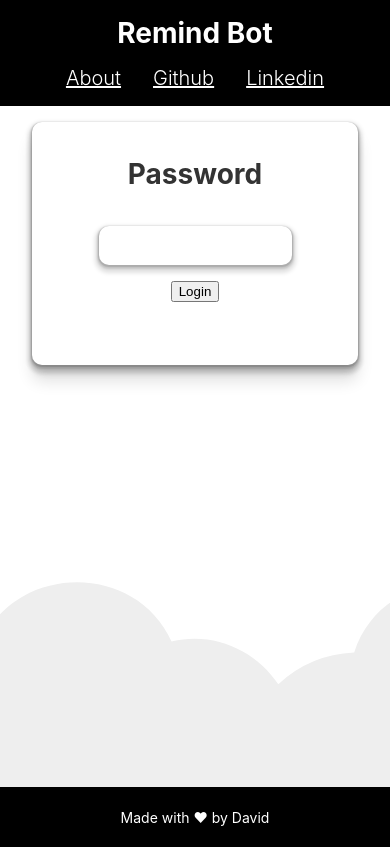
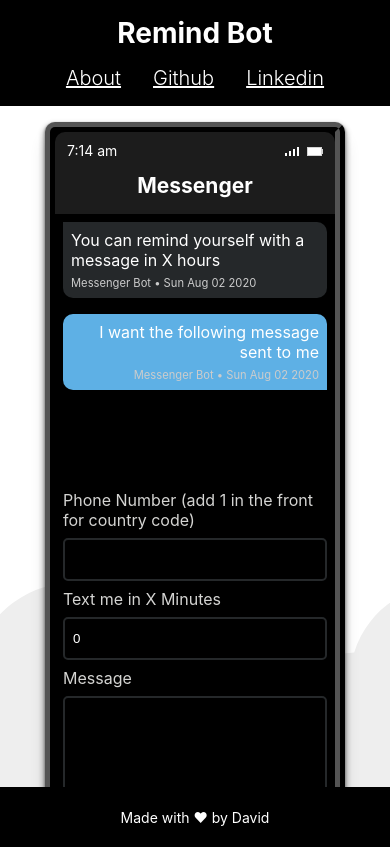
Before and after one commit to dkkimdk/messenger-bot-angular, an Angular app: page / in a window 390 px wide. Built offline with nearby package versions, Linux system fonts and the light colour scheme.

Commit message:
styling like an iphone

```diff
--- a/src/app/features/home/components/messenger/messenger.component.css
+++ b/src/app/features/home/components/messenger/messenger.component.css
@@ -1,5 +1,6 @@
 .module {
-    width: 500px;
+    width: 450px;
+    height: 750px;
     margin: 0px auto;
     border-radius: 10px;
     box-shadow: 0px 1px 1px 1px rgba(0,0,0,0.12),
@@ -7,7 +8,13 @@
     0 4px 4px 4px rgba(0,0,0,0.12),
     0 8px 8px rgba(0,0,0,0.12),
     0 16px 16px rgba(0,0,0,0.12);
-}
+    border: 10px black ridge;
+    display:flex;
+    flex-direction:column;
+    background-color:black;
+    box-sizing:border-box;
+    overflow:scroll;
+  }
 
 @media screen and (max-width: 600px) {
   .module{
@@ -16,20 +23,115 @@
 }
 
 .top-bar {
-    display: flex;
-    padding-left: 8px;
-    background: #2A9D8F;
-    color: white;
+    display: grid;
     border-top-left-radius: 10px;
     border-top-right-radius: 10px;
+    padding: 10px 4px;
+    padding-bottom: 14px;
+/*     background: #2A9D8F;
+ */
+    background: #1C1C1C;
+    color: white;
+    /* border-top-left-radius: 10px;
+    border-top-right-radius: 10px; */
+    grid-template-columns: 4, 1fr;
+    grid-template-areas:
+    "date .. .. reception"
+}
+.row-1-time {
+  grid-area: date;
+  margin-left:8px;
 }
 
+.row-1-reception {
+  margin-right: 8px;
+  grid-area: reception;
+  margin-left: 60px;
+  padding-left: 20px;
+  padding-top:5px;
+  position:relative;
+  display:flex;
+  justify-content: flex-end;
+}
+
+.row-1-reception-1,
+.row-1-reception-2,
+.row-1-reception-3,
+.row-1-reception-4 {
+  background-color: white;
+  height: 3px;
+  width: 2px;
+}
+
+.row-1-reception-2,
+.row-1-reception-3,
+.row-1-reception-4 {
+  margin-left: 2px;
+}
+
+.row-1-reception-1{
+  margin-top: 6px;
+}
+
+
+.row-1-reception-2{
+  height: 5px;
+  left: 21px;
+  margin-top:3.5px;
+}
+.row-1-reception-3{
+  height: 7px;
+  left: 24px;
+  margin-top:1.5px;
+
+
+}
+
+.row-1-reception-4{
+  height: 9px;
+  left: 27px;
+
+}
+.battery{
+  margin-left:8px;
+  top:0px;
+  display:flex;
+  justify-content: center;
+}
+
+
+.battery-body {
+  width:13px;
+  height:7px;
+  background-color: white;
+  border: 1px groove lightgray;
+}
+.title{
+color:white;
+margin-top:0px;
+margin-bottom: 0px;
+padding-bottom: 16px;
+text-align: center;
+background: #1C1C1C;
+}
+
+.battery-head {
+  width: 1px;
+  height: 5px;
+  background-color: lightgray;
+  margin-top: 2px;
+}
 .conversation {
     list-style: none;
-    background: #E9C46A;
+/*     background: #E9C46A;
+ */
+    background:black;
     margin: 0;
     padding: 0;
-
+    overflow:scroll;
+    min-height:260px;
+    border-top-left-radius: 5px;
+    border-top-right-radius: 5px;
   }
 
 
@@ -47,7 +149,7 @@
   .self .message {
       order: 1;
       border-bottom-right-radius: 0;
-      background: #93ADEF;
+      background: #5EB0E5;
   }
 
   .other .message {
@@ -55,7 +157,8 @@
   }
 
   .message {
-    background: #EFFBF9;
+    color:white;
+    background: #25282A;
     padding: 8px;
     border-radius: 10px;
     box-shadow: 0px 1px 1px 1px rgba(0,0,0,0.12),
@@ -79,11 +182,17 @@
       }
 
 .input-bar {
-    background: #E9C46A;
-    padding: 16px 8px 16px 8px;
+/*     background: #E9C46A;
+ */
+    background:black;
+    padding: 8px 8px;
     font-size: 1rem;
-    border-bottom-left-radius: 10px;
-    border-bottom-right-radius: 10px;
+    border-bottom-left-radius: 5px;
+    border-bottom-right-radius: 5px;
+    height:100%;
+    position:relative;
+    color:#D4D4D2;
+
 
   }
   @media screen and (max-width: 600px) {
@@ -100,7 +209,9 @@
     margin: 8px 0;
     word-break: break-word;
     padding: 12px 20px;
-    border: none;
+    border: 2.5px solid #25282A;
+    background: black;
+    color:white;
     resize: none;
     overflow-y: scroll;
     box-shadow: 0px 1px 1px 1px rgba(0,0,0,0.12)
@@ -112,17 +223,28 @@
 
 input[type=text] {
   border-radius: 5px;
-  border: none;
+  border: 2.5px solid #25282A;
+  background: black;
+  color:white;
 }
 
 .sendButton {
   border-radius: 5px;
   border:none;
-  box-shadow: 0px 1px 1px 1px rgba(0,0,0,0.12)
+  box-shadow: 0px 1px 1px 1px rgba(0,0,0,0.12);
+  background:#5EB0E5;
+  color:white;
 }
 
 .flex-right {
   display:flex;
   justify-content: flex-end;
   min-height: 30px;
+  margin-top:8px;
 }
+
+.input-form {
+  display:flex;
+  flex-direction: column;
+  align-self: flex-end;
+}
--- a/src/app/features/home/components/messenger/messenger.component.html
+++ b/src/app/features/home/components/messenger/messenger.component.html
@@ -1,7 +1,22 @@
 <section class="module">
         <header class="top-bar">
-            <h1>Messenger</h1>
+<!--             <h1>Messenger</h1>
+ -->
+            <div class="row-1-time">{{this.currentTime}}</div>
+            <div class="row-1-reception">
+                <div class="row-1-reception-1"></div>
+                <div class="row-1-reception-2"></div>
+                <div class="row-1-reception-3"></div>
+                <div class="row-1-reception-4"></div>
+                <div class="battery">
+                    <div class="battery-body"></div>
+                    <div class="battery-head"></div>
+
+                </div>
+            </div>
+
         </header>
+        <h1 class="title"> Messenger</h1>
         <ol class="conversation">
             <li *ngFor="let message of botMessages" [ngClass]="message.userInitiated ? 'self' : 'other'">
                 <div class="message" >
@@ -12,7 +27,7 @@
             </li>
         </ol>
         <div class= "input-bar">
-            <form>
+            <form class='input-form'>
                 <label>Phone Number (add 1 in the front for country code)</label>
                 <input type="text" class="phoneNumber" [(ngModel)]="currentMessage.phoneNumber" name= "phoneNumber"/>
                 <label>Text me in X Minutes</label>
--- a/src/app/features/home/components/messenger/messenger.component.ts
+++ b/src/app/features/home/components/messenger/messenger.component.ts
@@ -13,12 +13,34 @@
   constructor(private awSDKService: AwsSDKServiceService) { }
   botMessages: Message[] = [];
   currentMessage: Message = new Message('', new Date(), true, '0');
+  currentTime: string;
 
   ngOnInit(): void {
+    this.currentTime = this.dateToHourMin(new Date());
     const instructionalMessage = 'You can remind yourself with a message in X hours';
     this.botMessages.push(new Message(instructionalMessage, new Date(), false));
     const welcomeMessage = 'I want the following message sent to me';
     this.botMessages.push(new Message(welcomeMessage, new Date(), true));
+
+  }
+
+  dateToHourMin(date:Date): string {
+    let hour;
+    let mins;
+    let amPm;
+
+    if (date.getHours() === 0){
+      hour = 12;
+      amPm = 'am';
+    } else if (date.getHours() < 12) {
+      hour = date.getHours();
+      amPm = 'am';
+    } else {
+      hour = date.getHours();
+      amPm = 'pm';
+    }
+    mins = date.getMinutes();
+    return '' + hour + ':' +  mins +' ' + amPm;
 
   }
 
--- a/src/app/features/home/home.component.ts
+++ b/src/app/features/home/home.component.ts
@@ -7,7 +7,7 @@
 })
 export class HomeComponent implements OnInit {
 
-  passwordValidated = false;
+  passwordValidated = true;
 
   constructor(private passwordService: PasswordServiceService) { }
 
```
